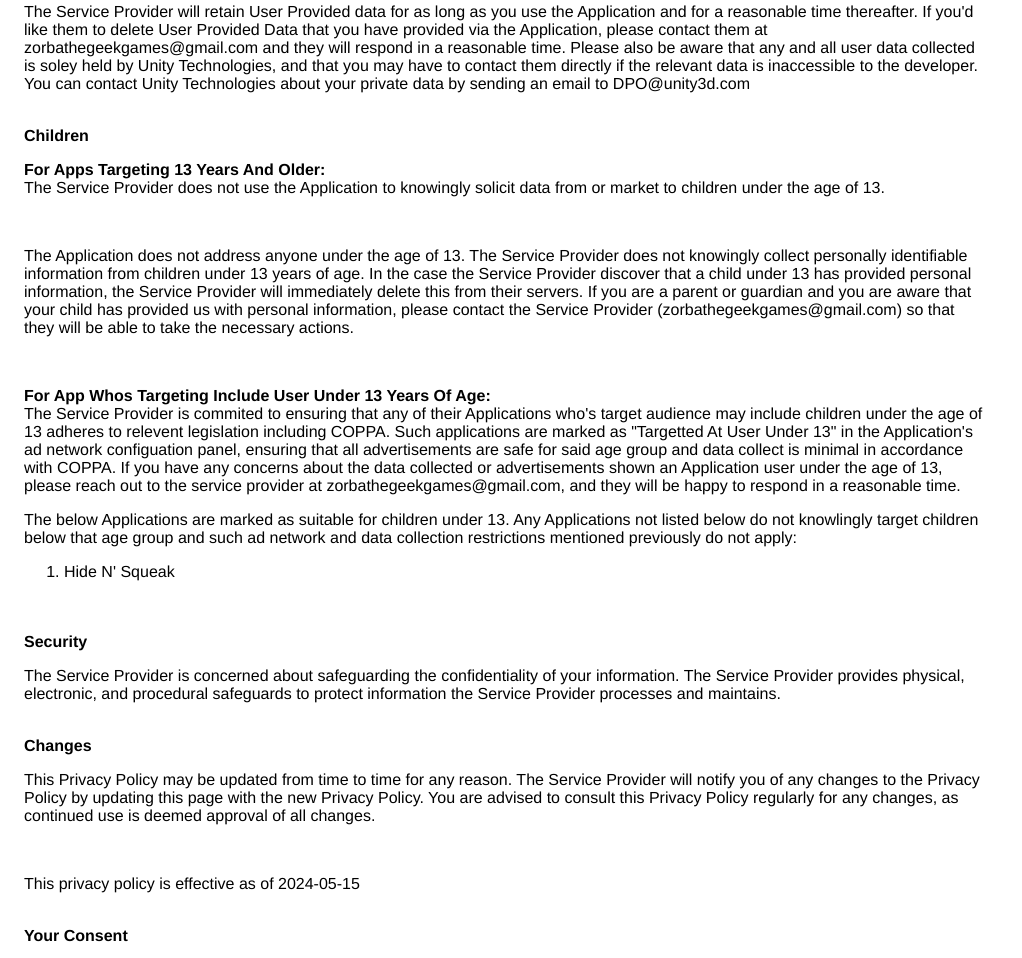
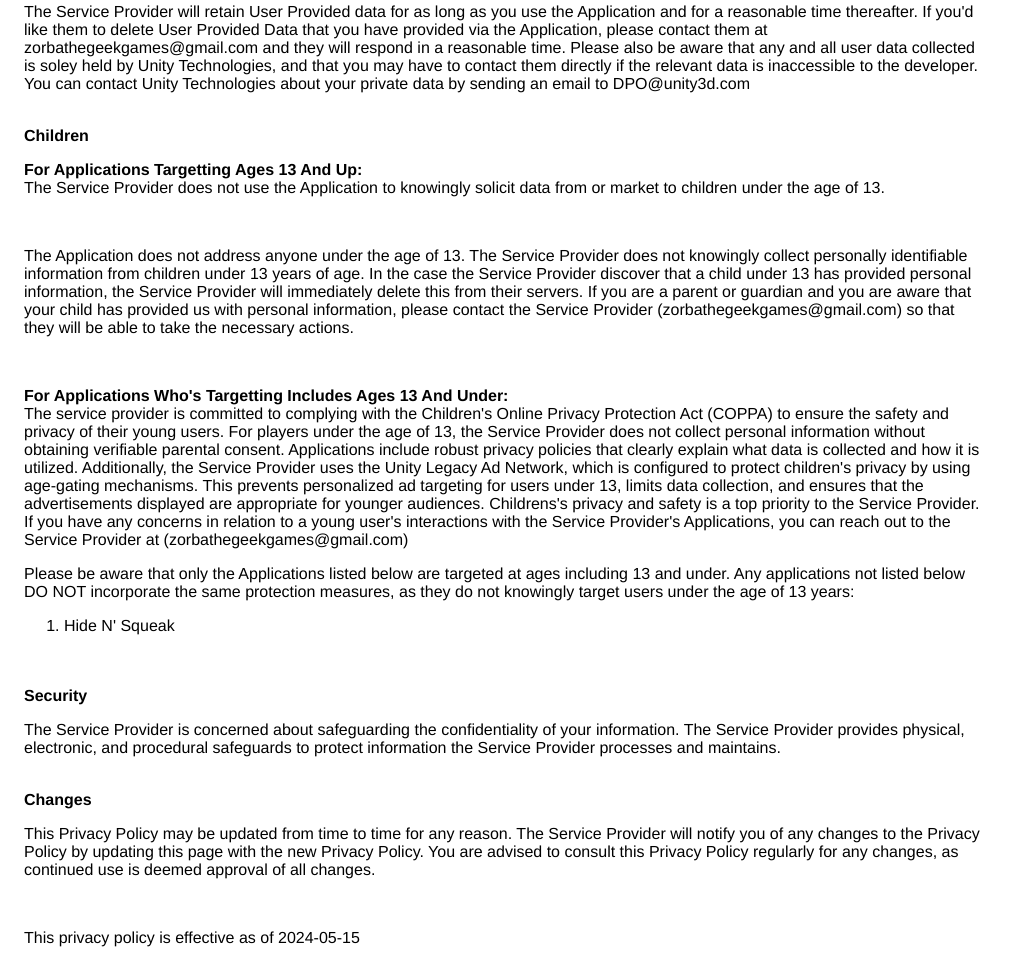
Before and after one commit to zorba-the-geek-games/privacy, a plain HTML site: page index.html in a window 1280 px wide. Shown: the part 1289-2247 px from the top of the page, without its empty margins (0-1022 px from the left). Drawn offline with Linux system fonts and the light colour scheme.

Commit message:
Update index.html

```diff
--- a/index.html
+++ b/index.html
@@ -45,16 +45,18 @@
         like them to delete User Provided Data that you have provided via the Application, please contact them at zorbathegeekgames@gmail.com and they will respond in a reasonable
         time. Please also be aware that any and all user data collected is soley held by Unity Technologies, and that you may have to contact them directly if the relevant data is inaccessible
         to the developer. You can contact Unity Technologies about your private data by sending an email to DPO@unity3d.com</p><br>
-        <strong>Children</strong><p> <b>For Apps Targeting 13 Years And Older:</b><br></b>The Service Provider does not use the Application to knowingly solicit data from or market to children under the age of 13.
+        <strong>Children</strong><p> <b>For Applications Targetting Ages 13 And Up:</b><br></b>The Service Provider does not use the Application to knowingly solicit data from or market to children under the age of 13.
         </p><div><br><p>The Application does not address anyone under the age of 13. The Service Provider does not knowingly collect personally identifiable information from children
         under 13 years of age. In the case the Service Provider discover that a child under 13 has provided personal information, the Service Provider will immediately delete this
         from their servers. If you are a parent or guardian and you are aware that your child has provided us with personal information, please contact the Service Provider
-        (zorbathegeekgames@gmail.com) so that they will be able to take the necessary actions.</p><br><p><b>For App Whos Targeting Include User Under 13 Years Of Age:</b><br>The Service Provider
-        is commited to ensuring that any of their Applications who's target audience may include children under the age of 13 adheres to relevent legislation including COPPA. Such applications
-        are marked as "Targetted At User Under 13" in the Application's ad network configuation panel, ensuring that all advertisements are safe for said age group and data collect is minimal
-        in accordance with COPPA. If you have any concerns about the data collected or advertisements shown an Application user under the age of 13, please reach out to the service provider
-        at zorbathegeekgames@gmail.com, and they will be happy to respond in a reasonable time.<p>The below Applications are marked as suitable for children under 13. Any Applications not listed
-        below do not knowlingly target children below that age group and such ad network and data collection restrictions mentioned previously do not apply:<p><ol><li>Hide N' Squeak</li></ol></p> </p></p><br></div><!----><br><strong>Security</strong><p>The Service Provider is concerned
+        (zorbathegeekgames@gmail.com) so that they will be able to take the necessary actions.</p><br><p><b>For Applications Who's Targetting Includes Ages 13 And Under:</b><br>The service provider is
+        committed to complying with the Children's Online Privacy Protection Act (COPPA) to ensure the safety and privacy of their young users. For players under the age of 13, the Service Provider does
+        not collect personal information without obtaining verifiable parental consent. Applications include robust privacy policies that clearly explain what data is collected and how it is utilized.
+        Additionally, the Service Provider uses the Unity Legacy Ad Network, which is configured to protect children's privacy by using age-gating mechanisms. This prevents personalized ad targeting
+        for users under 13, limits data collection, and ensures that the advertisements displayed are appropriate for younger audiences. Childrens's privacy and safety is a top priority to the Service Provider.
+            If you have any concerns in relation to a young user's interactions with the Service Provider's Applications, you can reach out to the Service Provider at (zorbathegeekgames@gmail.com)
+            <p>Please be aware that only the Applications listed below are targeted at ages including 13 and under. Any applications not listed below DO NOT incorporate the same protection measures, as they
+            do not knowingly target users under the age of 13 years:<p><ol><li>Hide N' Squeak</li></ol></p> </p></p><br></div><!----><br><strong>Security</strong><p>The Service Provider is concerned
         about safeguarding the confidentiality of your information. The Service Provider provides physical, electronic, and procedural safeguards to protect information the Service
         Provider processes and maintains.</p><br><strong>Changes</strong><p>This Privacy Policy may be updated from time to time for any reason. The Service Provider will notify you
         of any changes to the Privacy Policy by updating this page with the new Privacy Policy. You are advised to consult this Privacy Policy regularly for any changes, as continued
```
